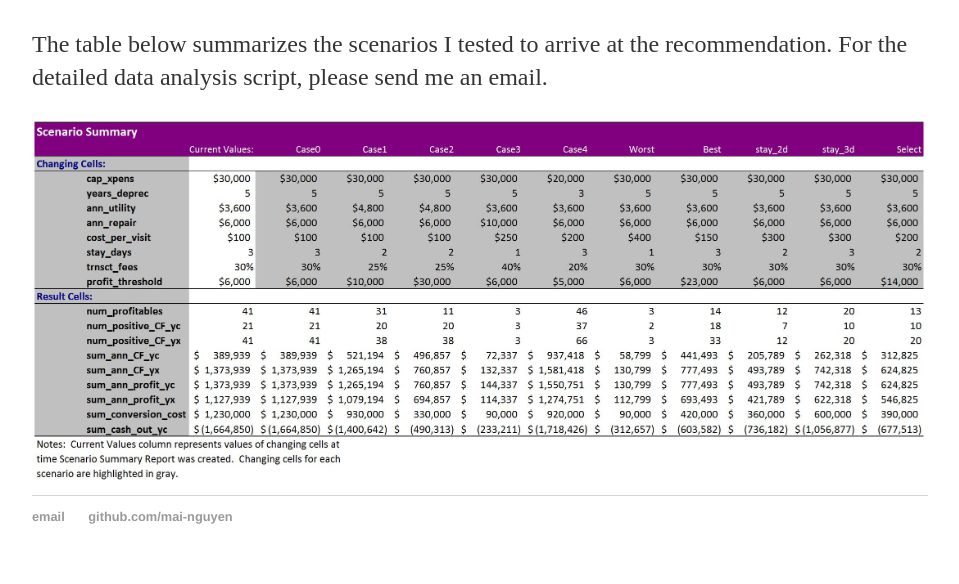
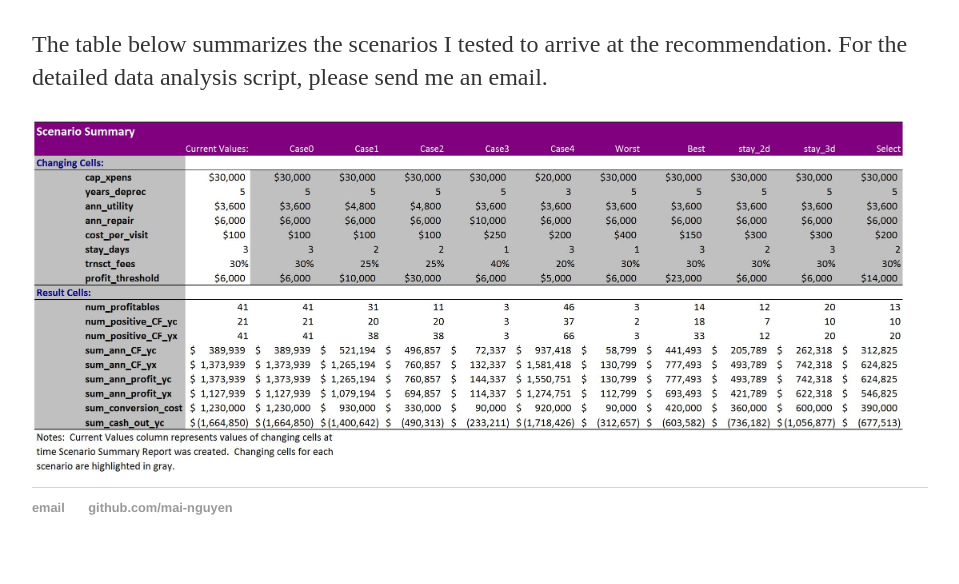
Before and after one commit to mai-nguyen/mai-nguyen.github.io, a Jekyll site: the page built from projects/index.html, in a window 1280 px wide. Shown: the part 1835-2419 px from the top of the page, without its empty margins (160-1119 px from the left). Built offline with Jekyll 4.4.1, drawn with Linux system fonts in a browser that asks for light colours.

Commit message:
Update index.html

```diff
--- a/projects/index.html
+++ b/projects/index.html
@@ -19,6 +19,6 @@
 </div>
 
   <p>The table below summarizes the scenarios I tested to arrive at the recommendation. For the detailed data analysis script, please send me an email.  </p>
-   <img src="/images/watershed/scenario_summary.JPG" alt="Suggested scenarios to test in sensitivity analysis" style="width:100%;">
+   <img src="/images/watershed/scenario_summary.JPG" alt="Suggested scenarios to test in sensitivity analysis" style="width:874.80px;height:363.6px;">
 
   </div><!-- /.blurb -->
```
